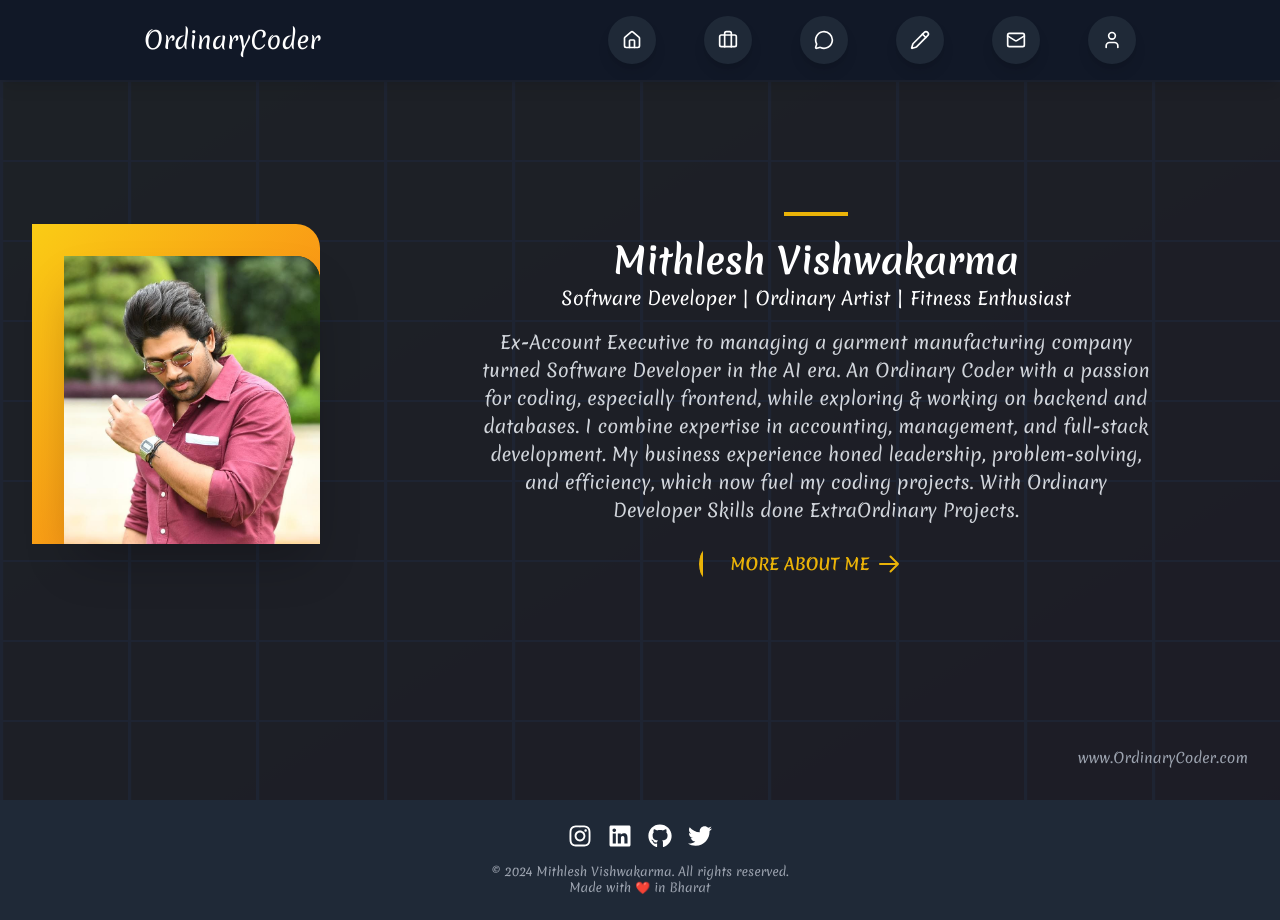
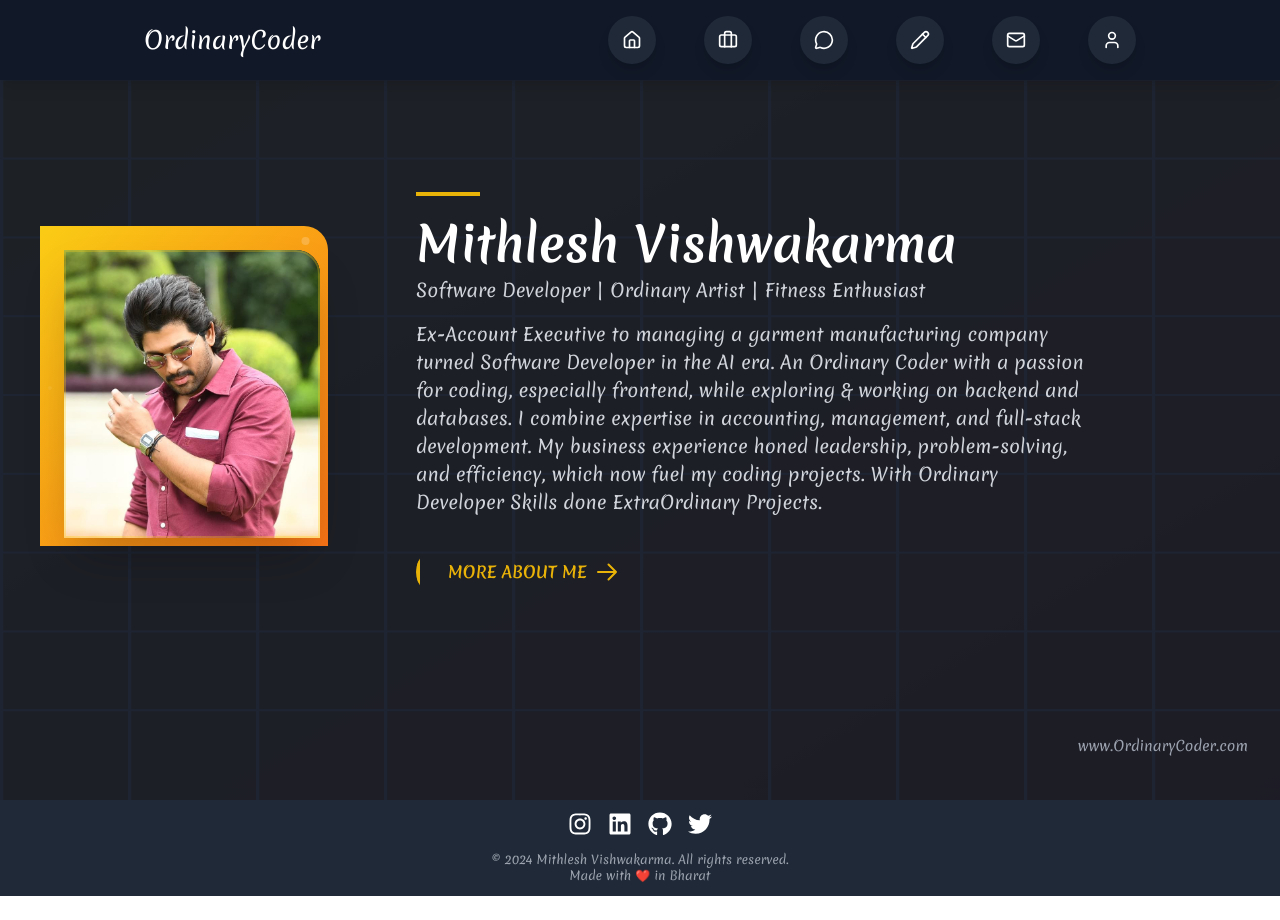
Before and after one commit to mithlesh-vishwakarma/upgraded_portfolio, a React (Vite) app in the folder vite-project/: page / in a window 1280 px wide. After the commit the page ends 896 px from the top, so only its background shows below. Built offline with nearby package versions, Linux system fonts and the light colour scheme.

Commit message:
`Refactor Hero and Footer components with various styling and animation changes`

```diff
--- a/vite-project/src/components/Footer.tsx
+++ b/vite-project/src/components/Footer.tsx
@@ -3,7 +3,7 @@ import { FaLinkedin, FaGithub, FaTwitter, FaInstagram } from "react-icons/fa";
 
 const Footer = () => {
   return (
-    <footer className="bg-gray-800 text-white py-6 font-merienda">
+    <footer className="bg-gray-800 text-white py-3 font-merienda">
       <div className="container mx-auto px-6 text-center">
         {/* <div className="mb-4 space-x-4">
           <a href="/" className="px-3 hover:text-yellow-500 transition-colors">Home</a>
--- a/vite-project/src/components/Hero.tsx
+++ b/vite-project/src/components/Hero.tsx
@@ -1,9 +1,9 @@
 import { motion } from "framer-motion";
-import alluArjun from "../assets/allu-arjun.jpg";
+import AlluArjun from "../assets/allu-arjun.jpg";
 
 const Hero = () => {
   return (
-    <div className="h-screen bg-gray-900 relative overflow-hidden flex items-center justify-center p-4 md:p-8">
+    <div className="bg-gray-900 relative flex items-center justify-center p-4 md:p-8 py-24 md:py-32">
       {/* Background Pattern */}
       <div className="absolute inset-0 opacity-5">
         <div className="absolute inset-0 bg-gradient-to-br from-yellow-400 to-orange-500"></div>
@@ -29,31 +29,107 @@ const Hero = () => {
         </svg>
       </div>
 
-      <div className="container mx-auto px-4 md:px-8 h-full flex items-center justify-center max-w-7xl relative z-10">
+      <div className="container mx-auto px-4 md:px-8 py-8 md:py-16 flex items-center justify-center max-w-7xl relative z-10">
         <div className="flex flex-col md:flex-row items-center justify-center w-full gap-8 md:gap-12">
-          {/* Image Section - Positioned to overlap with content on mobile */}
+          {/* ✅ Fixed Image Section */}
           <motion.div
-            className="relative order-2 md:order-1"
+            className="relative order-1 md:order-1 flex-shrink-0"
             initial={{ x: -200, opacity: 0 }}
             animate={{ x: 0, opacity: 1 }}
             transition={{ duration: 0.8 }}
           >
-            {/* Yellow Background Shape */}
-            <div className="absolute -left-4 -top-4 md:-left-8 md:-top-8 w-48 h-56 md:w-72 md:h-80 bg-gradient-to-br from-yellow-400 to-orange-500 rounded-tr-3xl"></div>
+            {/* Animated Yellow Background Shape */}
+            <motion.div
+              className="absolute -left-1 -top-1 sm:-left-2 sm:-top-2 md:-left-6 md:-top-6 w-40 h-48 sm:w-44 sm:h-52 md:w-72 md:h-80 bg-gradient-to-br from-yellow-400 to-orange-500 rounded-tr-3xl"
+              initial={{ scale: 0, rotate: -10 }}
+              animate={{ scale: 1, rotate: 0 }}
+              transition={{
+                duration: 1.2,
+                delay: 0.3,
+                type: "spring",
+                stiffness: 80,
+                damping: 15
+              }}
+            >
+              {/* Floating particles animation */}
+              <motion.div
+                className="absolute top-4 right-4 w-2 h-2 bg-white/20 rounded-full"
+                animate={{
+                  y: [-10, 10, -10],
+                  x: [-5, 5, -5]
+                }}
+                transition={{
+                  duration: 3,
+                  repeat: Infinity,
+                  ease: "easeInOut"
+                }}
+              />
+              <motion.div
+                className="absolute bottom-8 left-6 w-1.5 h-1.5 bg-white/30 rounded-full"
+                animate={{
+                  y: [10, -10, 10],
+                  x: [5, -5, 5]
+                }}
+                transition={{
+                  duration: 4,
+                  repeat: Infinity,
+                  ease: "easeInOut",
+                  delay: 1
+                }}
+              />
+              <motion.div
+                className="absolute top-1/2 left-2 w-1 h-1 bg-white/25 rounded-full"
+                animate={{
+                  scale: [1, 1.5, 1],
+                  opacity: [0.3, 0.8, 0.3]
+                }}
+                transition={{
+                  duration: 2.5,
+                  repeat: Infinity,
+                  ease: "easeInOut",
+                  delay: 0.5
+                }}
+              />
+            </motion.div>
 
-            {/* Profile Image */}
-            <div className="relative z-20 w-40 h-48 md:w-64 md:h-72 bg-gray-800 rounded-tr-3xl overflow-hidden shadow-2xl">
-              <img
-                src={alluArjun}
-                alt="mithlesh-vishwakarma"
-                className="w-full h-full object-cover"
+            {/* ✅ Profile Image (mobile-friendly) */}
+            <motion.div
+              className="relative z-20 w-40 h-52 sm:w-44 sm:h-56 md:w-64 md:h-72 bg-gray-800 rounded-tr-3xl overflow-hidden shadow-2xl mx-auto"
+              initial={{ scale: 0, opacity: 0 }}
+              animate={{ scale: 1, opacity: 1 }}
+              transition={{
+                duration: 0.8,
+                delay: 0.5,
+                type: "spring",
+                stiffness: 100,
+                damping: 20
+              }}
+              whileHover={{
+                scale: 1.02,
+                boxShadow: "0 25px 50px -12px rgba(0, 0, 0, 0.25)"
+              }}
+            >
+              <div className="w-full h-full bg-gradient-to-br from-gray-600 to-gray-800 flex items-center justify-center">
+                <img
+                  src={AlluArjun}
+                  alt="Profile Picture"
+                  className="w-full h-full object-cover"
+                />
+              </div>
+
+              {/* Image border animation */}
+              <motion.div
+                className="absolute inset-0 border-2 border-yellow-400/30 rounded-tr-3xl"
+                initial={{ opacity: 0 }}
+                animate={{ opacity: 1 }}
+                transition={{ duration: 0.5, delay: 1 }}
               />
-            </div>
+            </motion.div>
           </motion.div>
 
-          {/* Content Section - Positioned to overlap with image on mobile */}
+          {/* ✅ Content Section (unchanged) */}
           <motion.div
-            className="flex-1 order-1 md:order-2 text-center md:text-left md:ml-8 lg:ml-12"
+            className="flex-1 order-2 md:order-2 text-center md:text-left md:ml-8 lg:ml-12 w-full"
             initial={{ x: 200, opacity: 0 }}
             animate={{ x: 0, opacity: 1 }}
             transition={{ duration: 0.8, delay: 0.2 }}
@@ -63,17 +139,17 @@ const Hero = () => {
               initial={{ y: 50, opacity: 0 }}
               animate={{ y: 0, opacity: 1 }}
               transition={{ duration: 0.6, delay: 0.4 }}
-              className="text-center flex flex-col items-center"
+              className="text-center md:text-left flex flex-col items-center md:items-start"
             >
               <motion.div
-                className="w-16 h-1 bg-yellow-500 mb-6"
+                className="w-16 h-1 bg-yellow-500 mb-4 md:mb-6"
                 initial={{ width: 0 }}
                 animate={{ width: 64 }}
                 transition={{ duration: 0.8, delay: 0.6 }}
               ></motion.div>
 
               <motion.h2
-                className="text-4xl font-bold text-white mb-1 text-center"
+                className="text-3xl md:text-4xl lg:text-5xl font-bold text-white mb-2 text-center md:text-left"
                 initial={{ opacity: 0 }}
                 animate={{ opacity: 1 }}
                 transition={{ duration: 0.6, delay: 0.8 }}
@@ -81,22 +157,23 @@ const Hero = () => {
                 Mithlesh Vishwakarma
               </motion.h2>
             </motion.div>
-             <motion.p
-              className="text-white-300 text-base md:text-lg leading-relaxed mb-4 mx-auto max-w-2xl text-center"
+
+            {/* Role/Title */}
+            <motion.p
+              className="text-gray-300 text-base md:text-lg leading-relaxed mb-4 text-center md:text-left"
               initial={{ y: 30, opacity: 0 }}
               animate={{ y: 0, opacity: 1 }}
               transition={{ duration: 0.6, delay: 0.9 }}
             >
-             Software Developer | Ordinary Artist | Fitness Enthusiast
+              Software Developer | Ordinary Artist | Fitness Enthusiast
             </motion.p>
-
 
             {/* Description */}
             <motion.p
-              className="text-gray-300 text-base md:text-lg leading-relaxed mb-4 mx-auto max-w-2xl text-center"
+              className="text-gray-300 text-sm md:text-base lg:text-lg leading-relaxed mb-6 md:mb-8 text-center md:text-left max-w-full md:max-w-2xl"
               initial={{ y: 30, opacity: 0 }}
               animate={{ y: 0, opacity: 1 }}
-              transition={{ duration: 0.6, delay: 0.9 }}
+              transition={{ duration: 0.6, delay: 1 }}
             >
               Ex-Account Executive to managing a garment manufacturing company
               turned Software Developer in the AI era. An Ordinary Coder with a
@@ -104,24 +181,25 @@ const Hero = () => {
               on backend and databases. I combine expertise in accounting,
               management, and full-stack development. My business experience
               honed leadership, problem-solving, and efficiency, which now fuel
-              my coding projects. With Ordinary Developer Skills done ExtraOrdinary Projects.
+              my coding projects. With Ordinary Developer Skills done
+              ExtraOrdinary Projects.
             </motion.p>
 
             {/* CTA Button */}
-            <div className="flex justify-center">
+            <div className="flex justify-center md:justify-start">
               <motion.a
                 href="/coming-soon"
-                className="relative inline-flex items-center overflow-hidden px-8 py-3 rounded-full font-semibold group"
+                className="relative inline-flex items-center overflow-hidden px-6 md:px-8 py-3 rounded-full font-semibold group cursor-pointer"
                 initial={{ y: 30, opacity: 0 }}
                 animate={{ y: 0, opacity: 1 }}
-                transition={{ duration: 0.6, delay: 1 }}
+                transition={{ duration: 0.6, delay: 1.1 }}
                 whileTap={{ scale: 0.95 }}
               >
                 {/* Background fill animation */}
                 <span className="absolute inset-0 w-0 bg-yellow-500 transition-all duration-500 ease-out group-hover:w-full border-2 border-yellow-500 rounded-full"></span>
 
                 {/* Button text */}
-                <span className="relative text-yellow-500 group-hover:text-gray-900 transition-colors duration-300">
+                <span className="relative text-yellow-500 group-hover:text-gray-900 transition-colors duration-300 text-sm md:text-base">
                   MORE ABOUT ME
                 </span>
 
@@ -134,7 +212,7 @@ const Hero = () => {
                 >
                   <motion.svg
                     xmlns="http://www.w3.org/2000/svg"
-                    className="h-6 w-6"
+                    className="h-5 w-5 md:h-6 md:w-6"
                     fill="none"
                     viewBox="0 0 24 24"
                     stroke="currentColor"
@@ -159,7 +237,7 @@ const Hero = () => {
 
       {/* Bottom Right Website Credit */}
       <motion.div
-        className="absolute bottom-8 right-8 text-gray-400 text-sm"
+        className="absolute bottom-4 right-4 md:bottom-8 md:right-8 text-gray-400 text-xs md:text-sm"
         initial={{ opacity: 0 }}
         animate={{ opacity: 1 }}
         transition={{ duration: 0.6, delay: 1.2 }}
```
